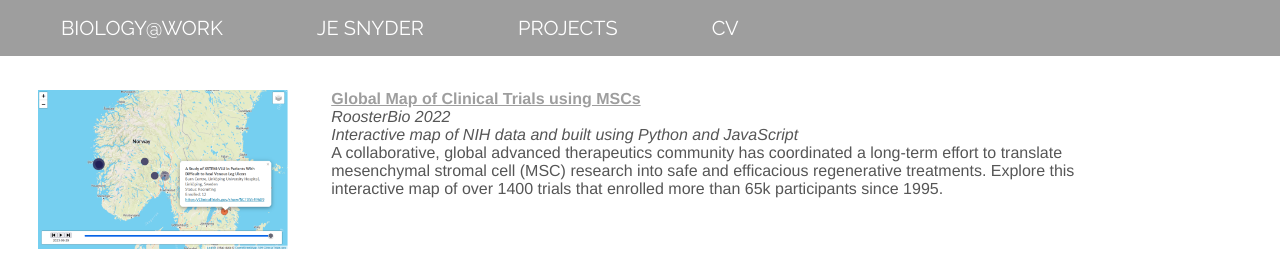
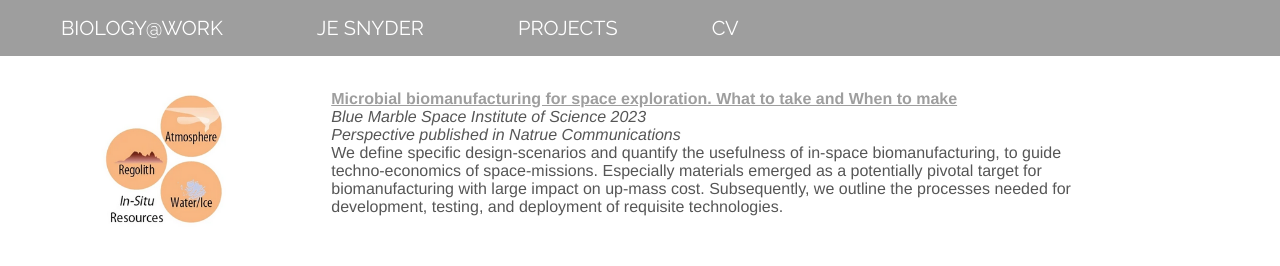
Before and after one commit to jesnyder/myWebsite, a plain HTML site: page docs/projects/index.html in a window 1280 px wide. Shown: the top 266 px of the page. Drawn offline with Linux system fonts and the light colour scheme.

Commit message:
updated project with nature paper

```diff
--- a/docs/projects/index.html
+++ b/docs/projects/index.html
@@ -15,6 +15,24 @@
     <a href="../cv/">CV</a>
   </div>
   <br><br><br>
+
+
+
+  <div id="text" style="width:100%; margin-left: 3%; max-width:800px;"><br><br></div>
+  <div style="display:inline-block; width:250px; vertical-align:top;  margin-left: 3%;">
+      &nbsp; &nbsp; &nbsp; &nbsp; &nbsp; &nbsp; &nbsp; <img src="../images/nature.png" alt="img"/  width="125px">
+  </div>
+
+  <div style="display:inline-block; text-align:left; width:60%; margin-left:3%;  max-width:800px;">
+      <p> <b>
+      <a href="https://www.nature.com/articles/s41467-023-37910-1" target="_blank">Microbial biomanufacturing for space exploration. What to take and When to make</a>
+    </b><br><i>
+      Blue Marble Space Institute of Science 2023
+      <br>Perspective published in Natrue Communications
+    </i><br>
+      We define specific design-scenarios and quantify the usefulness of in-space biomanufacturing, to guide techno-economics of space-missions. Especially materials emerged as a potentially pivotal target for biomanufacturing with large impact on up-mass cost. Subsequently, we outline the processes needed for development, testing, and deployment of requisite technologies.
+      </p>
+  </div>
 
     <div id="text" style="width:100%; margin-left: 3%; max-width:800px;"><br><br></div>
     <div style="display:inline-block; width:250px; vertical-align:top;  margin-left: 3%;">
```
Also changed, not shown: docs/images/nature.png (added).
